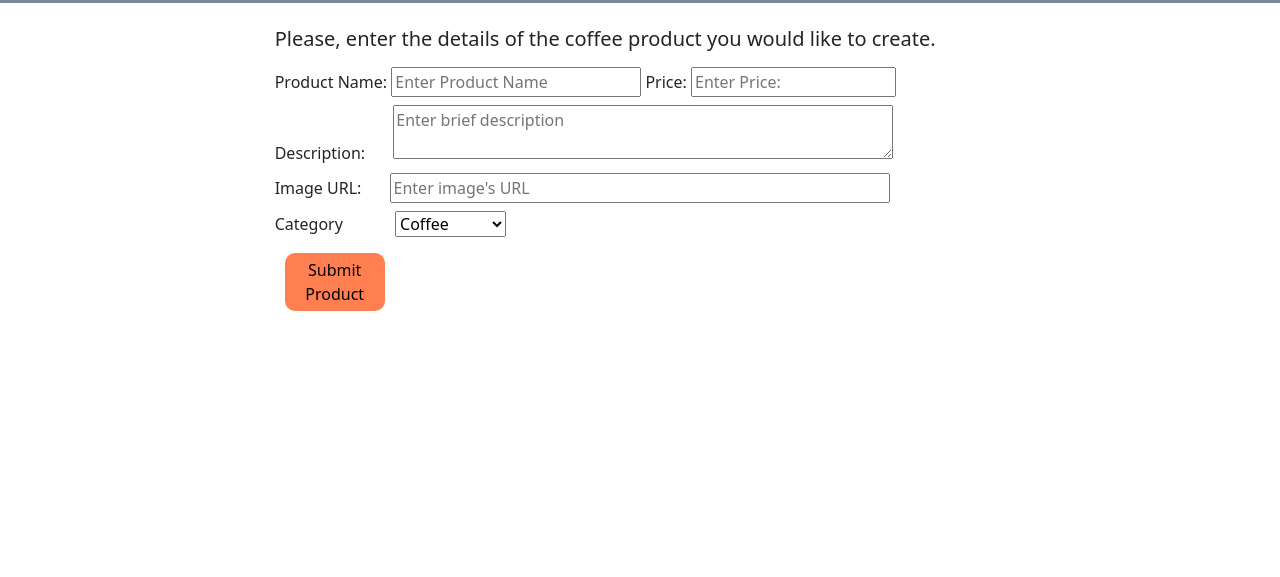
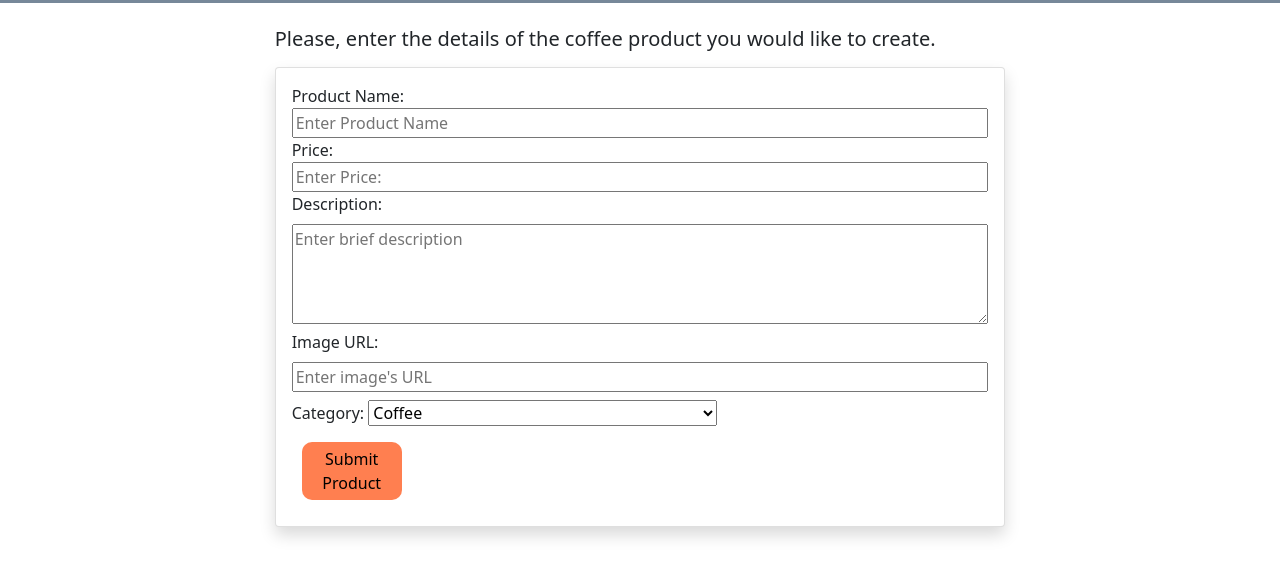
Before and after one commit to johnsbrook/18-Project-3, a website: page public/owner.html in a window 1280 px wide. Shown: the part 61-638 px from the top of the page. Drawn offline with nearby package versions, Linux system fonts and the light colour scheme; files that its build step writes are made by us from their sources; no server answers.

Commit message:
finished editing styles

```diff
--- a/public/order.js
+++ b/public/order.js
@@ -5,6 +5,7 @@ function click() {
     var amount = [];
     document.body.addEventListener("click", function (event) {
       if (event.target.className == "add") {
+        console.log(event);
         console.log(event.target.parentElement.children[1].outerText);
         var item = event.target.parentElement.children[1].outerText;
         item = item.split("$");
--- a/public/owner.html
+++ b/public/owner.html
@@ -20,17 +20,18 @@
         <div class="row">
             <div class="col-8 mx-auto pt-4">
                 <h5 class="text-left mb-3">Please, enter the details of the coffee product you would like to create.</h5>
+                <div class="card shadow p-3">
                 <form action="/submit" method="post">
                     <label for="product">Product Name:</label>
-                    <input type="text" name="product" id="product" placeholder="Enter Product Name" style="width: 250px;">
-                    <label for="price">Price:</label>
-                    <input type="text" name="price" id="price" placeholder="Enter Price:" style="width: 205px;"><br>
-                    <label for="description">Description:</label>
-                    <textarea type="text" name="description" id="description" placeholder="Enter brief description" class="mt-2 ml-4" style="width: 500px;"></textarea><br>
-                    <label for="image">Image URL:</label>
-                    <input type="text" name="image" id="image" placeholder="Enter image's URL" class="mt-2 ml-4 mb-2" style="width: 500px;"></input><br>
-                    <label for="category">Category</label>
-                    <select name="category" id="category" class="ml-5">
+                    <input type="text" name="product" id="product" placeholder="Enter Product Name" style="width: 100%;"><br>
+                    <label for="price">Price:</label><br>
+                    <input type="text" name="price" id="price" placeholder="Enter Price:" style="width:100%"><br>
+                    <label for="description">Description:</label><br>
+                    <textarea type="text" name="description" id="description" placeholder="Enter brief description" class="mt-2" style="width:100%; height:100px"></textarea><br>
+                    <label for="image">Image URL:</label><br>
+                    <input type="text" name="image" id="image" placeholder="Enter image's URL" class="my-2" style="width: 100%"></input><br>
+                    <label for="category">Category:</label>
+                    <select name="category" id="category" class="ml-auto" style="width: 50%;">
                         <option value="coffee">Coffee</option>
                         <option value="tea">Tea</option>
                         <option value="pastry">Pastry</option>
@@ -44,6 +45,7 @@
                     <button class="submit mt-3" id="submit">Submit Product</button>
 
                 </form>
+            </div>
             </div>
         </div>
         <!-- <div class="row">
--- a/public/selections.js
+++ b/public/selections.js
@@ -27,6 +27,7 @@ function products() {
           span = createNode("span");
           p = createNode("div");
           image = createNode("img");
+
 
           spanH.innerText = d.product + " " + " $" + d.price;
           spanH.id = d._id;
```
